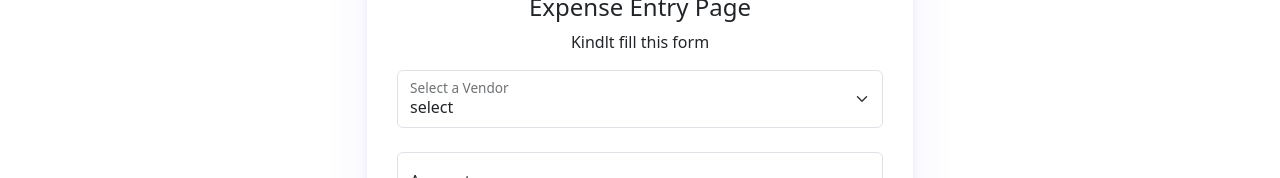
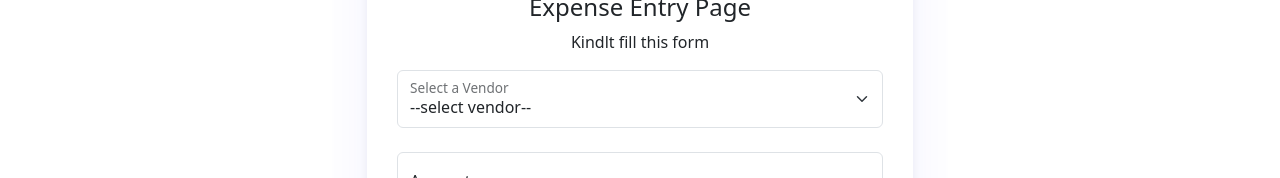
Before and after one commit to SoftLife0/PrestoBill, a React (Vite) app: page /addExpense in a window 1280 px wide. Shown: the part 283-461 px from the top of the page. Built offline with nearby package versions, Linux system fonts and the light colour scheme.

Commit message:
Done with seach moving to advanced search

```diff
--- a/src/pages/AddExpenses.jsx
+++ b/src/pages/AddExpenses.jsx
@@ -26,11 +26,9 @@ function AddExpenses() {
 
                     <FloatingLabel controlId="floatingSelect m-3" label="Select a Vendor">
                       <Form.Select aria-label="Floating label select example">
-                        <option>select</option>
+                        <option>--select vendor--</option>
                         <option value="1">Iklina</option>
                         <option value="2">Mohammed</option>
-                        <option value="3">Kelewele</option>
-                        <option value="3">Hamidu</option>
                       </Form.Select>
                     </FloatingLabel>
                     <br />
```
